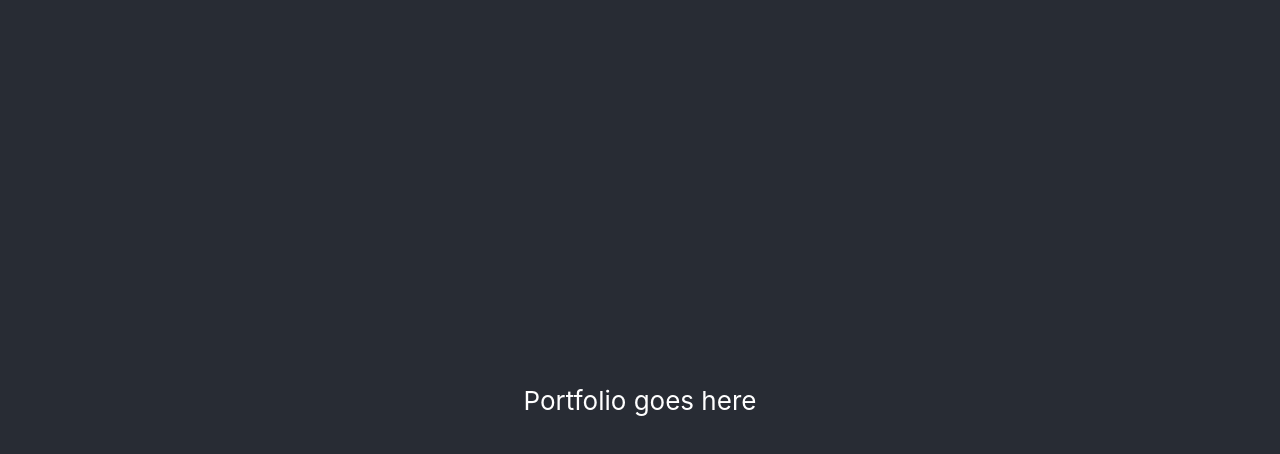
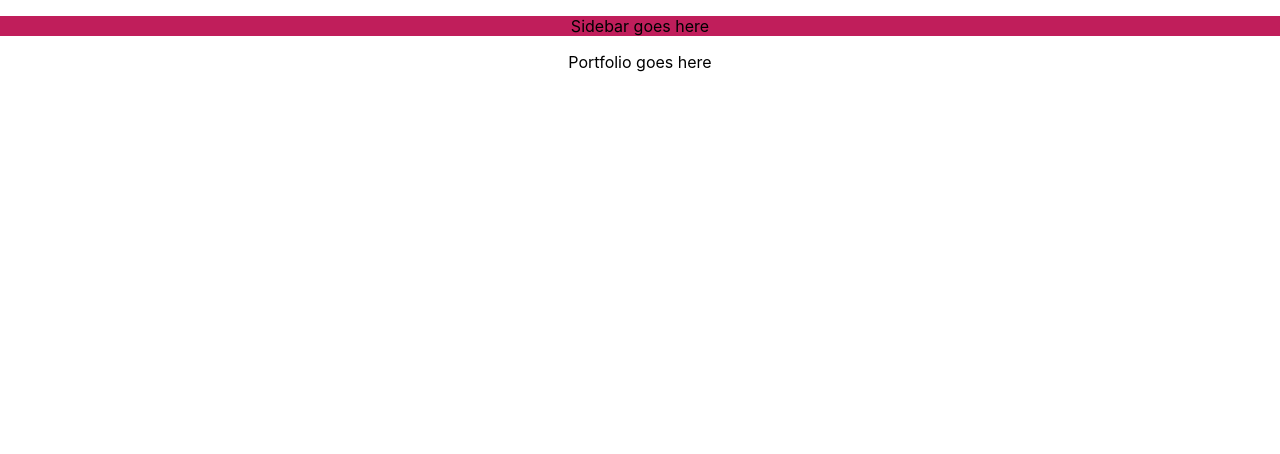
Before and after one commit to suzannecabral/Portfolio, a React (Create React App) app: page / in a window 1280 px wide. Shown: the top 454 px of the page. Built offline with nearby package versions, Linux system fonts and the light colour scheme.

Commit message:
Test style sidebar using designConstants

```diff
--- a/src/App.js
+++ b/src/App.js
@@ -1,12 +1,12 @@
 import React from 'react';
 import './App.css';
+import Sidebar from './Components/Sidebar';
 
 function App() {
   return (
     <div className="App">
-      <header className="App-header">
-        <p>Portfolio goes here</p>
-      </header>
+      <Sidebar />
+      <p>Portfolio goes here</p>
     </div>
   );
 }
--- /dev/null
+++ b/src/Components/Sidebar.js
@@ -0,0 +1,17 @@
+import React from 'react';
+import styled from 'styled-components';
+import colors from '../Styles/designConstants';
+
+const StyledSidebar = styled.div`
+    background-color:${colors.accentMain};
+`;
+
+const Sidebar = props => {
+    return(
+        <StyledSidebar>
+            <p>Sidebar goes here</p>
+        </StyledSidebar>
+    );
+}
+
+export default Sidebar;
```
